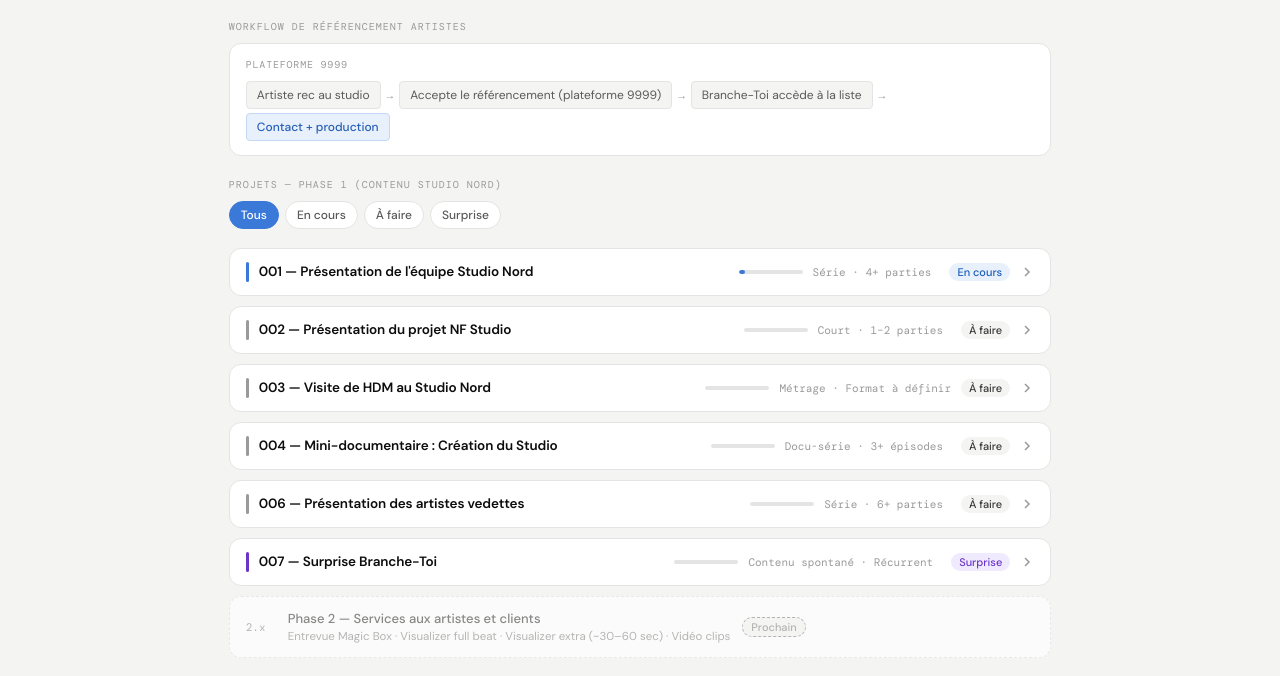
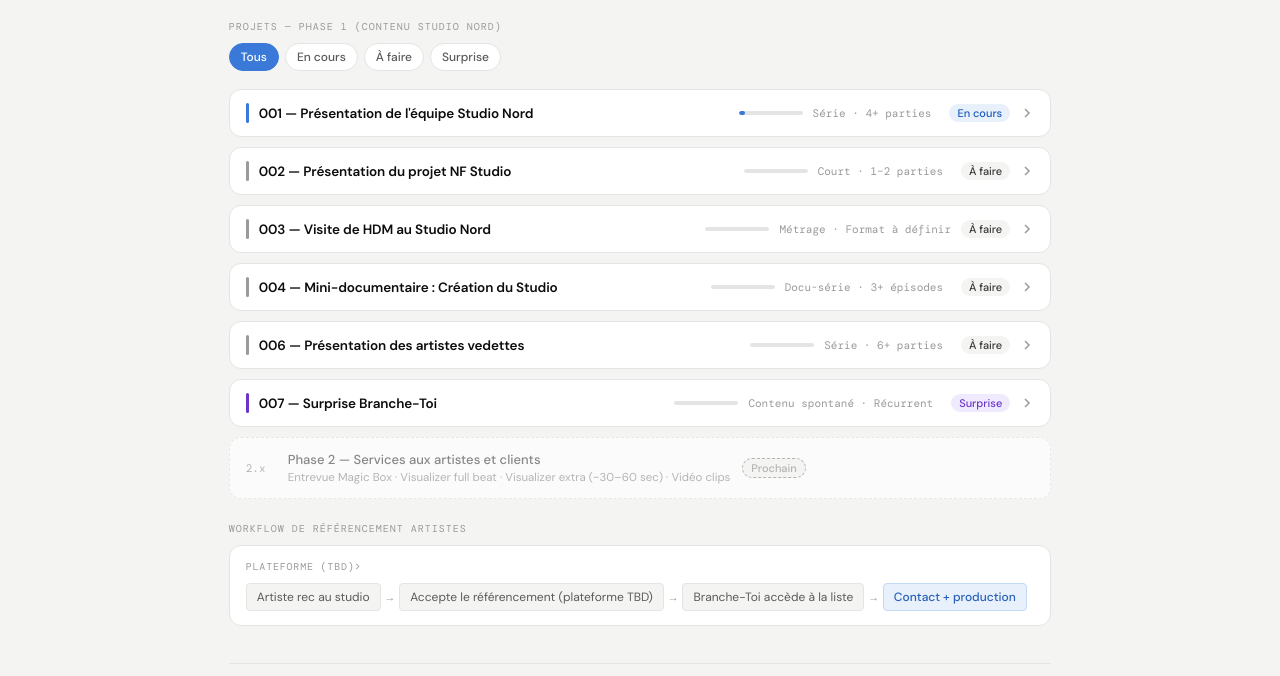
Before and after one commit to ernieandflo-dotcom/SNxBT, a plain HTML site: page index.html in a window 1280 px wide. Shown: the part 297-973 px from the top of the page. Drawn offline with nearby package versions, Linux system fonts and the light colour scheme.

Commit message:
typo : ajusté l'ordre des sections pour mettre l'emphase sur les Projets + ajusté quelques infos

```diff
--- a/index.html
+++ b/index.html
@@ -807,21 +807,6 @@ body {
 
   </div>
 
-  <!-- WORKFLOW -->
-  <div class="section-label">Workflow de référencement artistes</div>
-  <div class="workflow-card">
-    <div class="workflow-label">Plateforme 9999</div>
-    <div class="workflow-steps">
-      <div class="workflow-step">Artiste rec au studio</div>
-      <div class="workflow-arrow">→</div>
-      <div class="workflow-step">Accepte le référencement (plateforme 9999)</div>
-      <div class="workflow-arrow">→</div>
-      <div class="workflow-step">Branche-Toi accède à la liste</div>
-      <div class="workflow-arrow">→</div>
-      <div class="workflow-step highlight">Contact + production</div>
-    </div>
-  </div>
-
   <!-- FILTERS -->
   <div class="section-label">Projets — Phase 1 (Contenu Studio Nord)</div>
   <div class="filters">
@@ -868,9 +853,9 @@ body {
           <span class="group-num">3</span>
         </div>
         <div class="group-body open" id="gb-001-del">
-          <div class="deliverable">4+ vidéos courtes (15–45 sec, format vertical)</div>
+          <div class="deliverable">4+ vidéos moyenne (~2min, format vertical)</div>
           <div class="deliverable">Crédits Branche-Toi inclus dans chaque vidéo</div>
-          <div class="deliverable">Version Stories adaptée (optionnel)</div>
+          <div class="deliverable">Versions story et TikTok adaptées</div>
         </div>
       </div>
       <div class="project-note">Priorité 1 — Premier projet à lancer. Permet d'établir le workflow avant les projets plus complexes.</div>
@@ -1093,6 +1078,21 @@ body {
     <span class="badge badge-phase2">Prochain</span>
   </div>
 
+  <!-- WORKFLOW -->
+  <div class="section-label">Workflow de référencement artistes</div>
+  <div class="workflow-card">
+    <div class="workflow-label">Plateforme (TBD)></div>
+    <div class="workflow-steps">
+      <div class="workflow-step">Artiste rec au studio</div>
+      <div class="workflow-arrow">→</div>
+      <div class="workflow-step">Accepte le référencement (plateforme TBD)</div>
+      <div class="workflow-arrow">→</div>
+      <div class="workflow-step">Branche-Toi accède à la liste</div>
+      <div class="workflow-arrow">→</div>
+      <div class="workflow-step highlight">Contact + production</div>
+    </div>
+  </div>
+
   <!-- FOOTER -->
   <div class="footer">
     <div class="footer-logos">
```
